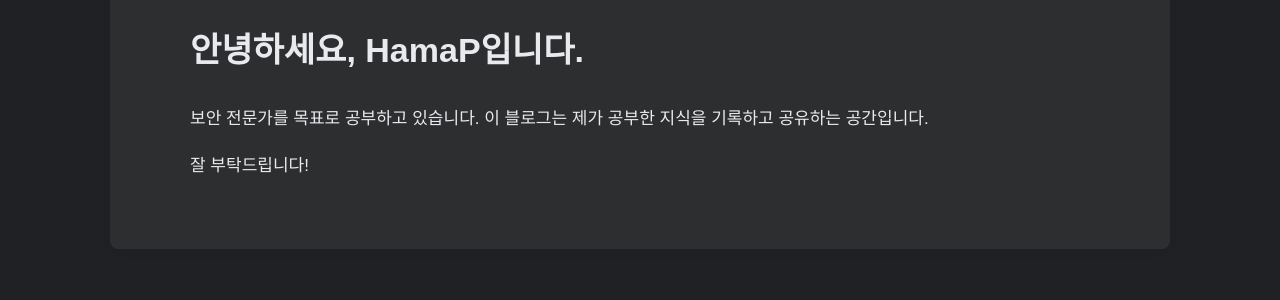
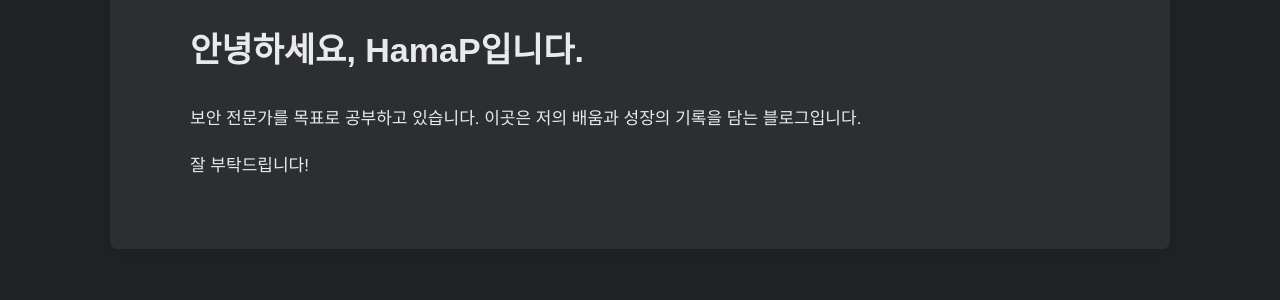
Before and after one commit to HamaP0/HamaP0.github.io, a Jekyll site: the page built from about.html, in a window 1280 px wide. Shown: the part 254-554 px from the top of the page. Built offline with Jekyll 4.4.1, drawn with Linux system fonts in a browser that asks for light colours; some web fonts are replaced.

Commit message:
Update about.html

```diff
--- a/about.html
+++ b/about.html
@@ -4,6 +4,5 @@ title: HamaP
 ---
 <h1>소개</h1>
 <h1>안녕하세요, <strong>HamaP</strong>입니다.</h1>
-<p>보안 전문가를 목표로 공부하고 있습니다. 이 블로그는 제가 공부한 지식을 기록하고 공유하는 공간입니다.</p>
-
+<p>보안 전문가를 목표로 공부하고 있습니다. 이곳은 저의 배움과 성장의 기록을 담는 블로그입니다.</p>
 <p>잘 부탁드립니다!</p>
```
